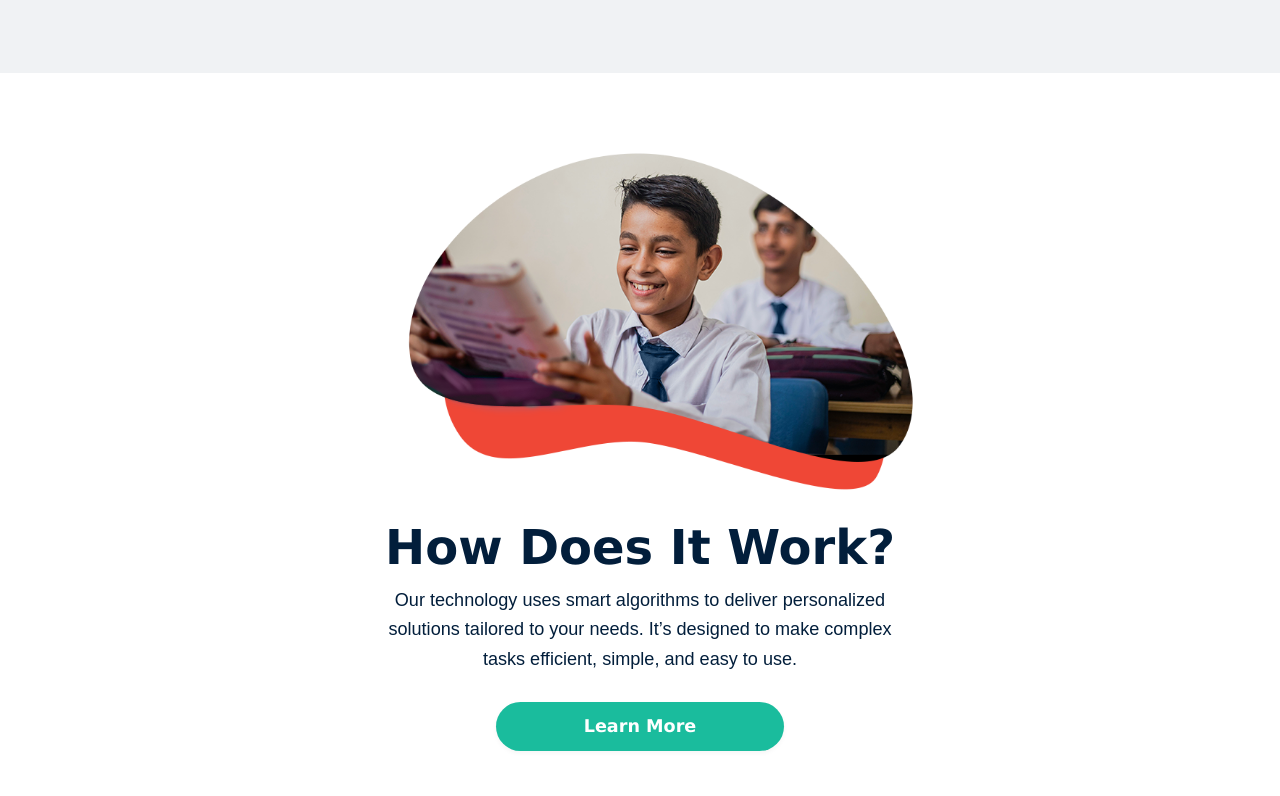
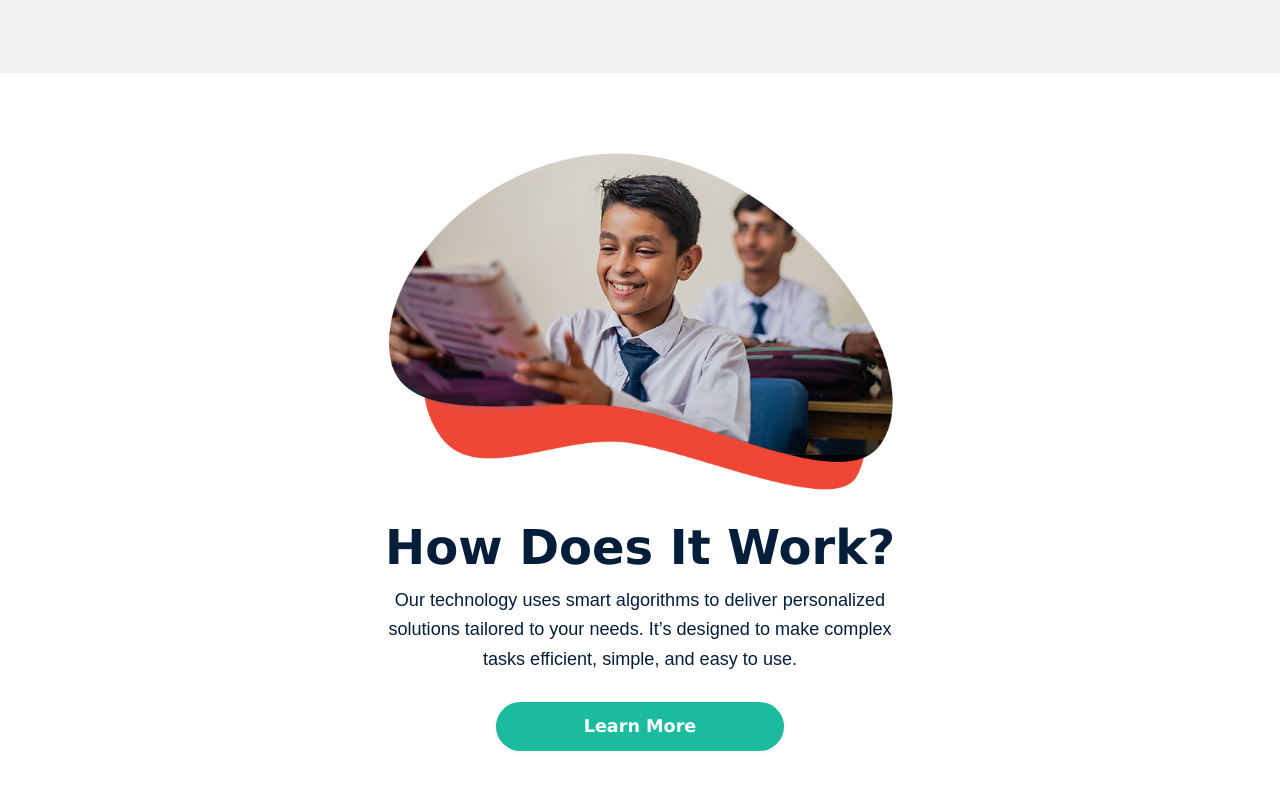
Before and after one commit to ashleyshanks/techedu, a plain HTML site: page index.html in a window 1280 px wide. Shown: the part 1640-2436 px from the top of the page. Drawn offline with Linux system fonts and the light colour scheme; a web font is replaced by a local one.

Commit message:
minor fixes

```diff
--- a/index.html
+++ b/index.html
@@ -20,11 +20,11 @@
     <link rel="stylesheet" href="styles.css" />
   </head>
   <body>
-    <div id="videoWrapper">
+    <!-- <div id="videoWrapper">
       <video id="heroVideo" autoplay muted playsinline>
         <source src="TechForward.mp4" type="video/mp4" />
       </video>
-    </div>
+    </div> -->
     <header>
       <h1 class="sr-only">TechForward</h1>
       <div id="announcement-bar"></div>
--- a/styles.css
+++ b/styles.css
@@ -442,8 +442,7 @@ nav ul {
 }
 
 #how header img {
-  margin: 0 auto;
-  padding-left: 1em;
+  align-self: center;
 }
 
 #how h2 {
```
